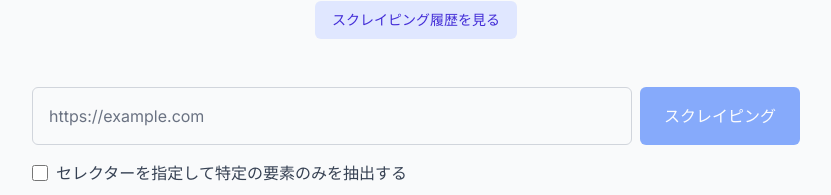
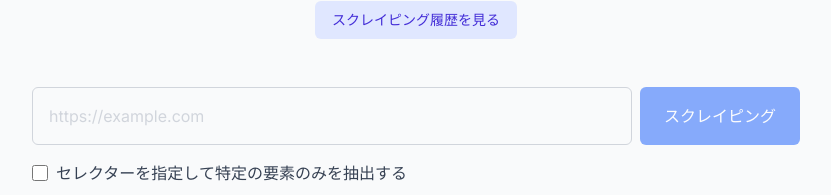
Before and after one commit to skaidmd/info-squirrel, a Next.js app: page / in a window 1280 px wide. Shown: the part 195-390 px from the top of the page, without its empty margins (224-1055 px from the left). Built offline with nearby package versions, Linux system fonts and the light colour scheme.

Commit message:
URL入力欄のプレースホルダー色と入力テキスト色をさらに調整

```diff
--- a/src/components/UrlForm.tsx
+++ b/src/components/UrlForm.tsx
@@ -110,7 +110,7 @@ export default function UrlForm({ onSubmit, isLoading, initialUrl = '', initialS
           value={url}
           onChange={(e) => setUrl(e.target.value)}
           placeholder="https://example.com"
-          className={`flex-1 px-4 py-3 md:py-4 border rounded-md text-base text-gray-900 focus:outline-none focus:ring-2 focus:ring-blue-500 focus:border-transparent placeholder-gray-500 ${
+          className={`flex-1 px-4 py-3 md:py-4 border rounded-md text-base text-gray-900 focus:outline-none focus:ring-2 focus:ring-blue-500 focus:border-transparent placeholder-gray-300 ${
             url && !isValidUrl ? 'border-red-500' : 'border-gray-300'
           }`}
           disabled={isLoading}
```
